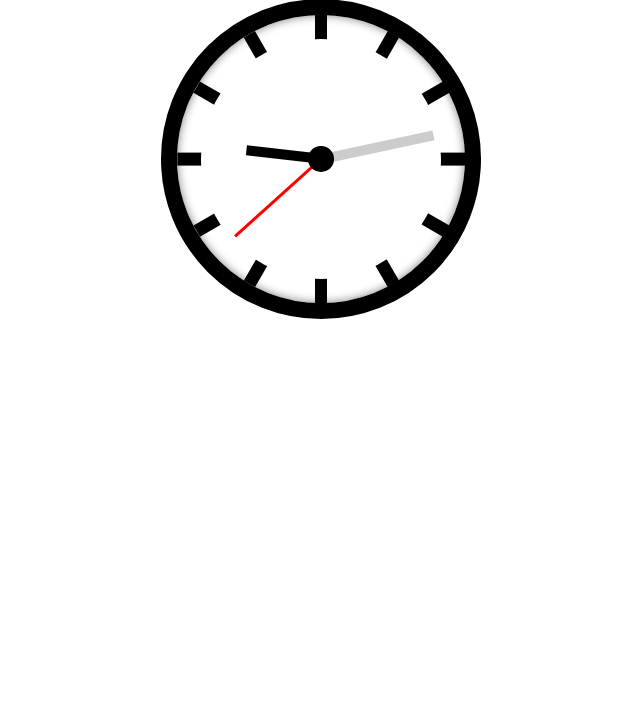
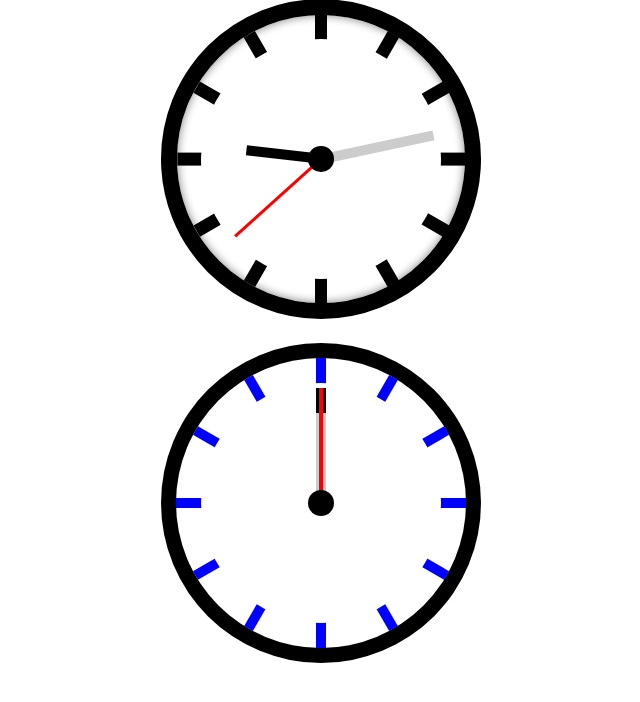
Before and after one commit to carlos-algms/multiple-clocks, a PHP site: page / in a window 1280 px wide. Shown: the part 85-787 px from the top of the page, without its empty margins (319-959 px from the left). Run offline with PHP 8.4, Linux system fonts and the light colour scheme; style sheets or scripts are compiled from the project's sources.

Commit message:
svg clock formated

```diff
--- a/app/index.html
+++ b/app/index.html
@@ -41,6 +41,30 @@
           </div>
         </aside>
       </div>
+
+      <div class="row">
+        <aside class="col-sm-4 col-sm-push-4 text-center">
+          <svg class="clock-analogic-svg" width="320" height="320" viewBox="0 0 320 320">
+            <circle r="160" cy="160" cx="160"></circle>
+            <circle r="145" cy="160" cx="160" fill="white"></circle>
+            <g class="clock-analogic-svg--marks">
+              <rect width="10" fill="blue" height="290" x="155" y="15" transform="rotate(0 160 160)"></rect>
+              <rect width="10" fill="blue" height="290" x="155" y="15" transform="rotate(30 160 160)"></rect>
+              <rect width="10" fill="blue" height="290" x="155" y="15" transform="rotate(60 160 160)"></rect>
+              <rect width="10" fill="blue" height="290" x="155" y="15" transform="rotate(90 160 160)"></rect>
+              <rect width="10" fill="blue" height="290" x="155" y="15" transform="rotate(120 160 160)"></rect>
+              <rect width="10" fill="blue" height="290" x="155" y="15" transform="rotate(150 160 160)"></rect>
+            </g>
+            <circle r="120" cy="160" cx="160" fill="white"></circle>
+            <g class="clock-analogic-svg--pointers">
+              <rect class="clock-analogic-svg--minutes" width="10" height="115" x="155" y="45" fill="black"></rect>
+              <rect class="clock-analogic-svg--hours" width="10" height="90" x="155" y="70" fill="#CCCCCC"></rect>
+              <rect class="clock-analogic-svg--seconds" width="4" height="115" x="158" y="45" fill="red"></rect>
+              <circle r="13" cy="160" cx="160" fill="black"></circle>
+            </g>
+          </svg>
+        </aside>
+      </div>
     </div>
 
     <div class="hidden">
--- /dev/null
+++ b/app/styles/clock-analogic-svg.scss
@@ -0,0 +1,12 @@
+
+.clock-analogic-svg {
+}
+
+.clock-analogic-svg--marks {
+
+  line {
+    stroke: black;
+    stroke-width: 1em;
+  }
+
+}
--- a/app/styles/main.scss
+++ b/app/styles/main.scss
@@ -4,6 +4,7 @@ $icon-font-path: "../bower_components/bootstrap-sass-official/assets/fonts/boots
 
 @import "clock";
 @import "clock-analogic";
+@import "clock-analogic-svg";
 
 body {
   padding: 0;
```
